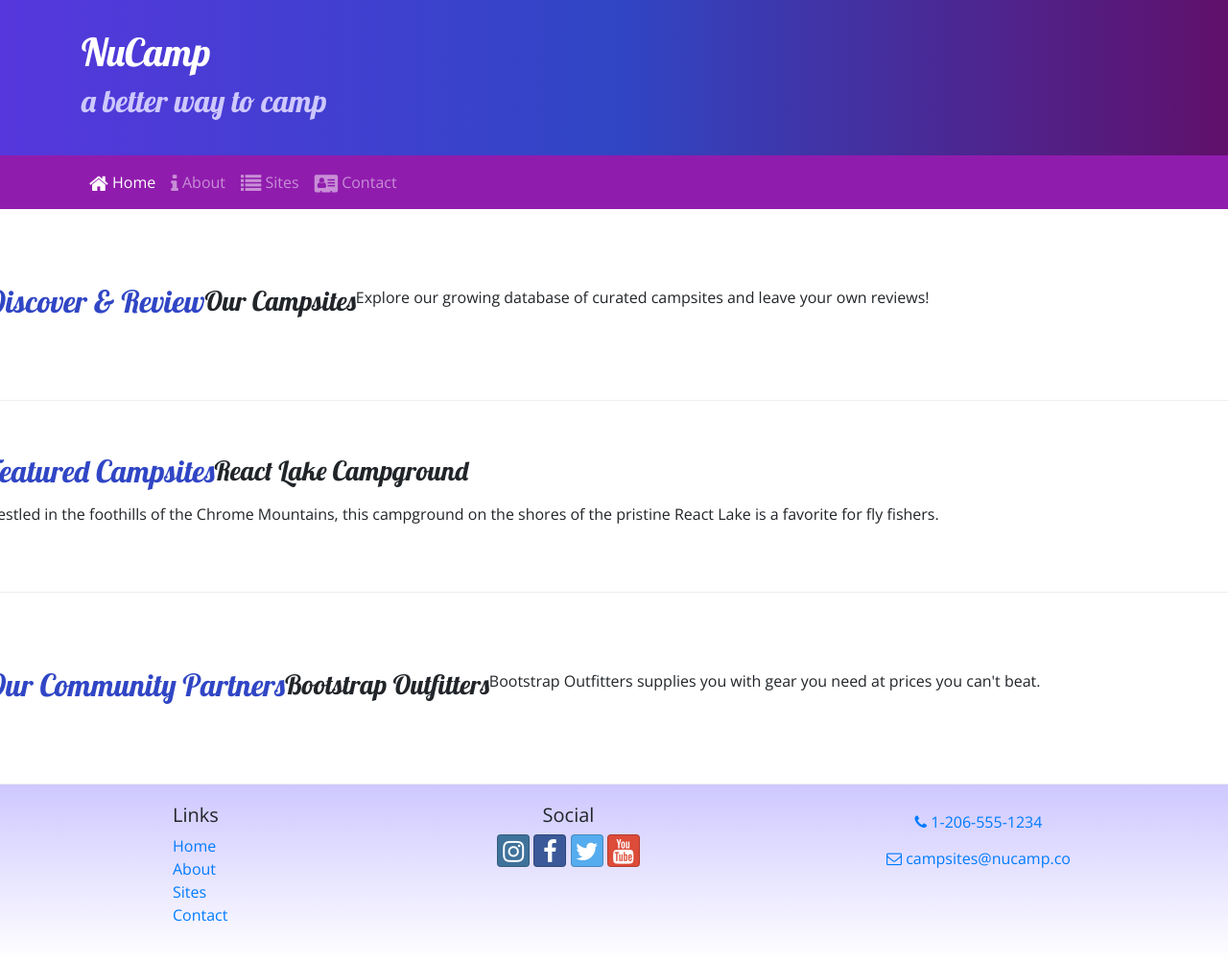
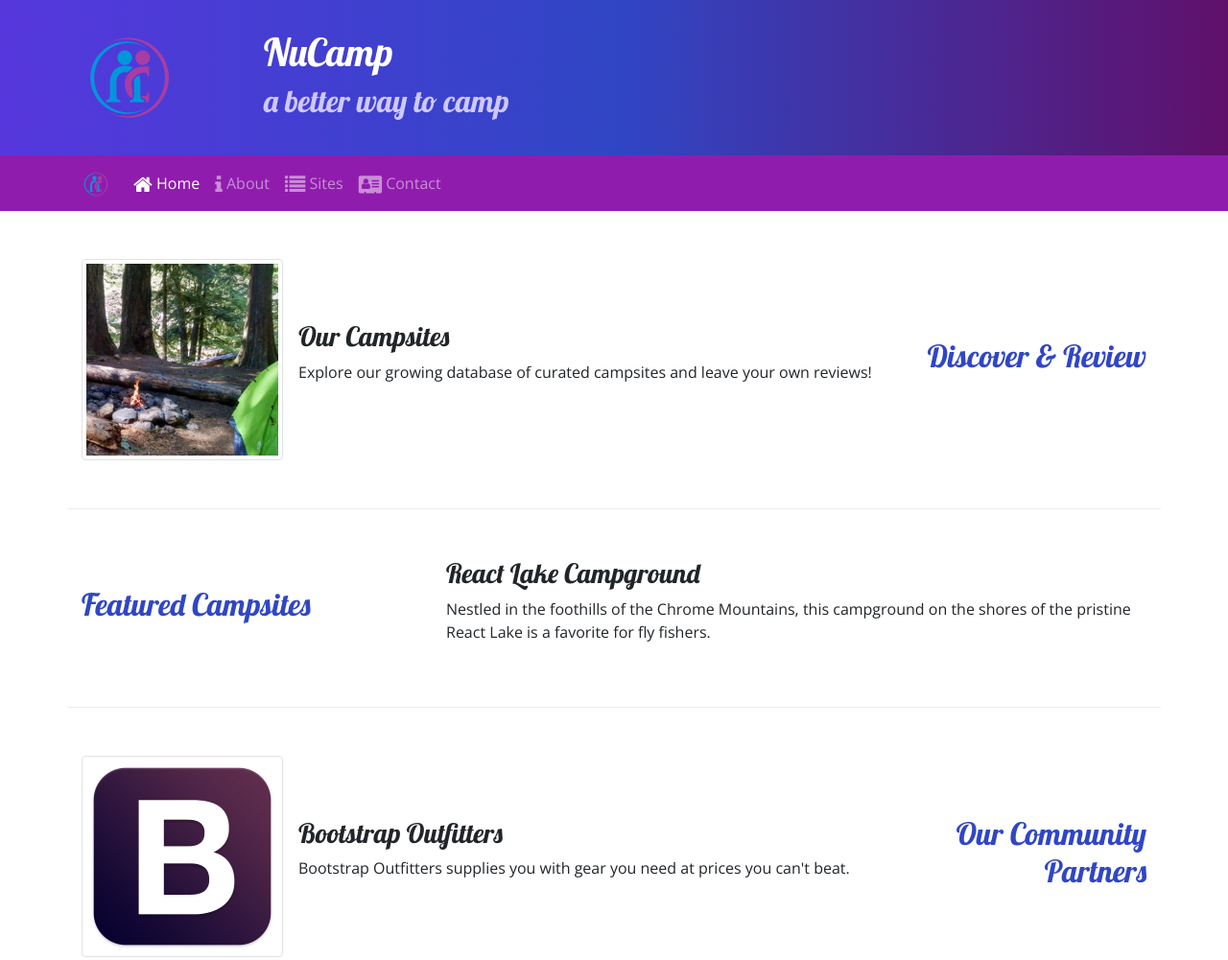
Before and after one commit to mrtjslade/campsite, a website: page index.html in a window 1280 px wide. Shown: the top 1001 px of the page at 96% size. Drawn offline with nearby package versions, Linux system fonts and the light colour scheme.

Commit message:
Images and Media

```diff
--- a/index.html
+++ b/index.html
@@ -22,6 +22,9 @@
     <header class="jumbotron jumbotron-fluid">
         <div class="container">
             <div class="row">
+                <div class="col-4 col-sm-3 col-md-2 align-self-center">
+                    <img src="img/logo.png" class="img-fluid" />
+                 </div>
                 <div class="col">
                     <h1>NuCamp</h1>
                     <h2>a better way to camp</h2>
@@ -32,6 +35,8 @@
 
     <nav class="navbar navbar-expand-sm navbar-dark sticky-top">
         <div class="container">
+            <a class="navbar-brand" href="#"><img src="img/logo.png" height="30" width="30" /></a>
+            <button class="navbar-toggler" type="button" data-toggle="collapse" data-target="#nucampNavbar">
             <button class="navbar-toggler ml-auto" type="button" data-toggle="collapse" data-target="#nucampNavbar">
                 <span class="navbar-toggler-icon"></span>
             </button>
@@ -46,22 +51,46 @@
         </div>
     </nav>
 
+    <div class="container">
         <div class="row row-content align-items-center">
+            <div class="col-sm-4 order-sm-last col-md-3">
                 <h2 class="text-sm-right">Discover & Review</h2>
+            </div>
+            <div class="col">
+                <div class="media">
+                    <img class="d-flex mr-3 img-thumbnail" src="img/breadcrumb-trail-thumb.jpg" alt="Breadcrumb Trail" />
+                    <div class="media-body align-self-center">
                         <h3>Our Campsites</h3>
                         <p class="d-none d-sm-block">Explore our growing database of curated campsites and leave your own reviews!</p>
                     </div>
+                </div>
+            </div>
+        </div>
 
         <div class="row row-content align-items-center">
+            <div class="col-sm-4 col-md-4">
                 <h2>Featured Campsites</h2>
+            </div>
+            <div class="col">
                 <h3>React Lake Campground</h3>
                 <p class="d-none d-sm-block">Nestled in the foothills of the Chrome Mountains, this campground on the shores of the pristine React Lake is a favorite for fly fishers.</p>
             </div>
+        </div>
 
         <div class="row row-content align-items-center">
+            <div class="col-sm-4 order-sm-last col-md-3">
                 <h2 class="text-sm-right">Our Community Partners</h2>
+            </div>
+            <div class="col">
+                <div class="media">
+                    <img class="d-flex mr-3 img-thumbnail" src="img/bootstrap-thumb.png" alt="Bootstrap Outfitters" />
+                    <div class="media-body align-self-center">
                         <h3>Bootstrap Outfitters</h3>
         				<p class="d-none d-sm-block">Bootstrap Outfitters supplies you with gear you need at prices you can't beat.</p>
+                    </div>
+                </div>
+            </div>
+        </div>
     </div>
 
     <footer class="site-footer">
```
Also changed, not shown: aboutus.html (+5 -0 lines), contactus.html (+5 -0 lines). Lines whose indentation alone changed are shown as unchanged.
